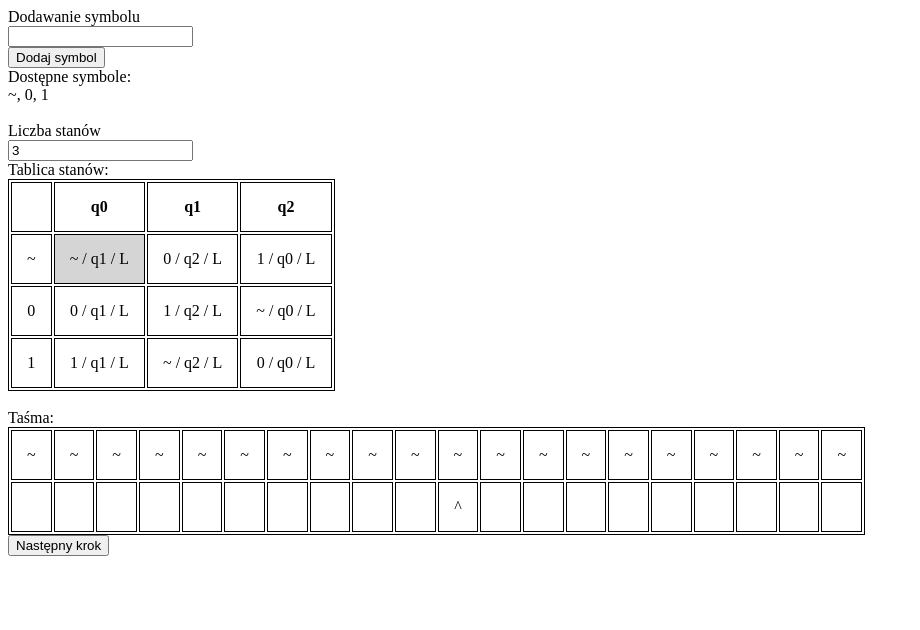
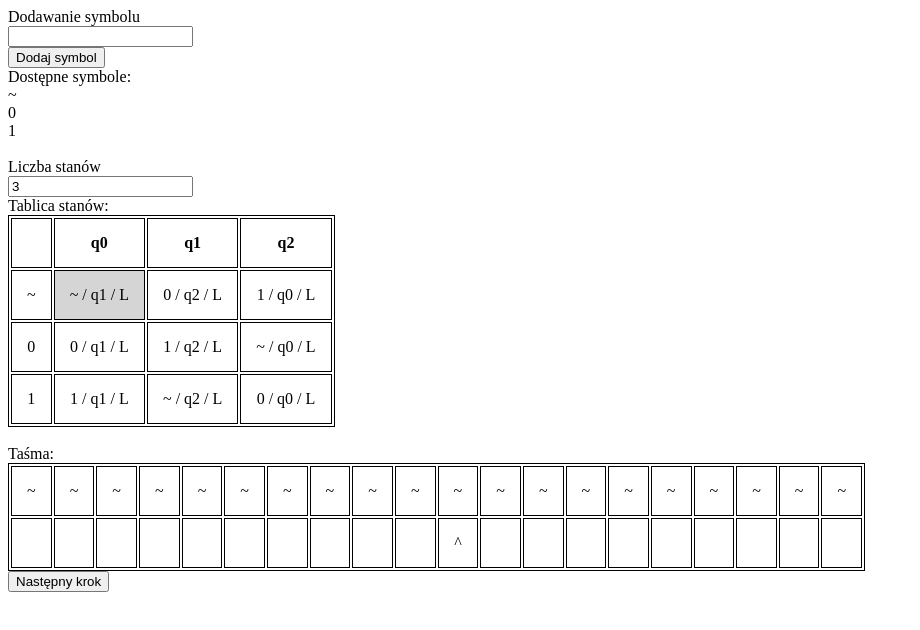
Before and after one commit to michalzaw/turing-machine, an Angular app: page / in a window 1280 px wide. Shown: the top 630 px of the page, without its empty margins (0-920 px from the left). Built offline with nearby package versions, Linux system fonts and the light colour scheme.

Commit message:
Refactor. Moved symbols to a separate component.

```diff
--- a/src/app/app.component.html
+++ b/src/app/app.component.html
@@ -1,12 +1,4 @@
-<div>
-    Dodawanie symbolu<br/>
-    <input id="newSymbolInput" type="text" [(ngModel)]="newSymbol" />
-    <br/>
-    <button id="addSymbolButton" (click)="addSymbol()">Dodaj symbol</button>
-    <br/>
-    Dostępne symbole:<br/>
-    {{allSymbols}}
-</div>
+<symbols [symbols]="symbols" (onSymbolAdded)="onSymbolAdded($event)"></symbols>
 
 <br/>
 
--- a/src/app/app.component.ts
+++ b/src/app/app.component.ts
@@ -18,9 +18,6 @@ export class AppComponent {
   currentState: number;
   //head: CellListElement = new CellListElement();
 
-  newSymbol: string;
-  allSymbols: string;
-
   statesCount: number = 0;
 
   editedStateIndex: number = -1;
@@ -34,7 +31,6 @@ export class AppComponent {
     this.symbols.push("~");
     this.symbols.push("0");
     this.symbols.push("1");
-    this.allSymbols = this.symbols.join(", ");
 
     this.statesCount = 3;
     for (let i = 0; i < this.statesCount; ++i) {
@@ -55,6 +51,14 @@ export class AppComponent {
     this.currentState = 0;
   }
 
+  onSymbolAdded(newSymbol: string) {
+    for (let i = 0; i < this.states.length; ++i) {
+      for (let j = this.states[i].length; j < this.symbols.length; ++j) {
+        this.states[i].push(this.createNewState());
+      }
+    }
+  }
+
   createNewState() {
     let state = new State();
     state.symbol = 0;
@@ -62,19 +66,6 @@ export class AppComponent {
     state.direction = 0;
 
     return state;
-  }
-
-  addSymbol() {
-    this.symbols.push(this.newSymbol);
-    this.allSymbols = this.symbols.join(", ");
-
-    for (let i = 0; i < this.states.length; ++i) {
-      for (let j = this.states[i].length; j < this.symbols.length; ++j) {
-        this.states[i].push(this.createNewState());
-      }
-    }
-
-    this.newSymbol = "";
   }
 
   statesCountChange() {
--- a/src/app/app.module.ts
+++ b/src/app/app.module.ts
@@ -4,10 +4,12 @@ import { FormsModule } from '@angular/forms';
 
 import { AppRoutingModule } from './app-routing.module';
 import { AppComponent } from './app.component';
+import { SymbolsComponent } from './components/symbols/symbols.component';
 
 @NgModule({
   declarations: [
-    AppComponent
+    AppComponent,
+    SymbolsComponent
   ],
   imports: [
     BrowserModule,
--- /dev/null
+++ b/src/app/components/symbols/symbols.component.html
@@ -0,0 +1,11 @@
+<div>
+    Dodawanie symbolu<br/>
+    <input id="newSymbolInput" type="text" [(ngModel)]="newSymbol" />
+    <br/>
+    <button id="addSymbolButton" (click)="addSymbol()">Dodaj symbol</button>
+    <br/>
+    Dostępne symbole:<br/>
+    <div *ngFor="let symbol of symbols">
+        {{symbol}}
+    </div>
+</div>
--- /dev/null
+++ b/src/app/components/symbols/symbols.component.ts
@@ -0,0 +1,29 @@
+import { Component, OnInit, Input, Output, EventEmitter } from '@angular/core';
+
+@Component({
+  selector: 'symbols',
+  templateUrl: './symbols.component.html',
+  styleUrls: ['./symbols.component.css']
+})
+export class SymbolsComponent implements OnInit {
+
+  @Input() symbols: string[];
+
+  @Output() onSymbolAdded: EventEmitter<string> = new EventEmitter<string>();
+
+  newSymbol: string;
+
+  constructor() { }
+
+  ngOnInit() {
+  }
+
+  addSymbol() {
+    this.symbols.push(this.newSymbol);
+
+    this.onSymbolAdded.emit(this.newSymbol);
+
+    this.newSymbol = "";
+  }
+
+}
```
Also changed, not shown: src/app/components/symbols/symbols.component.css (added), 1 other file (tests, documents, lock files or other folders).
